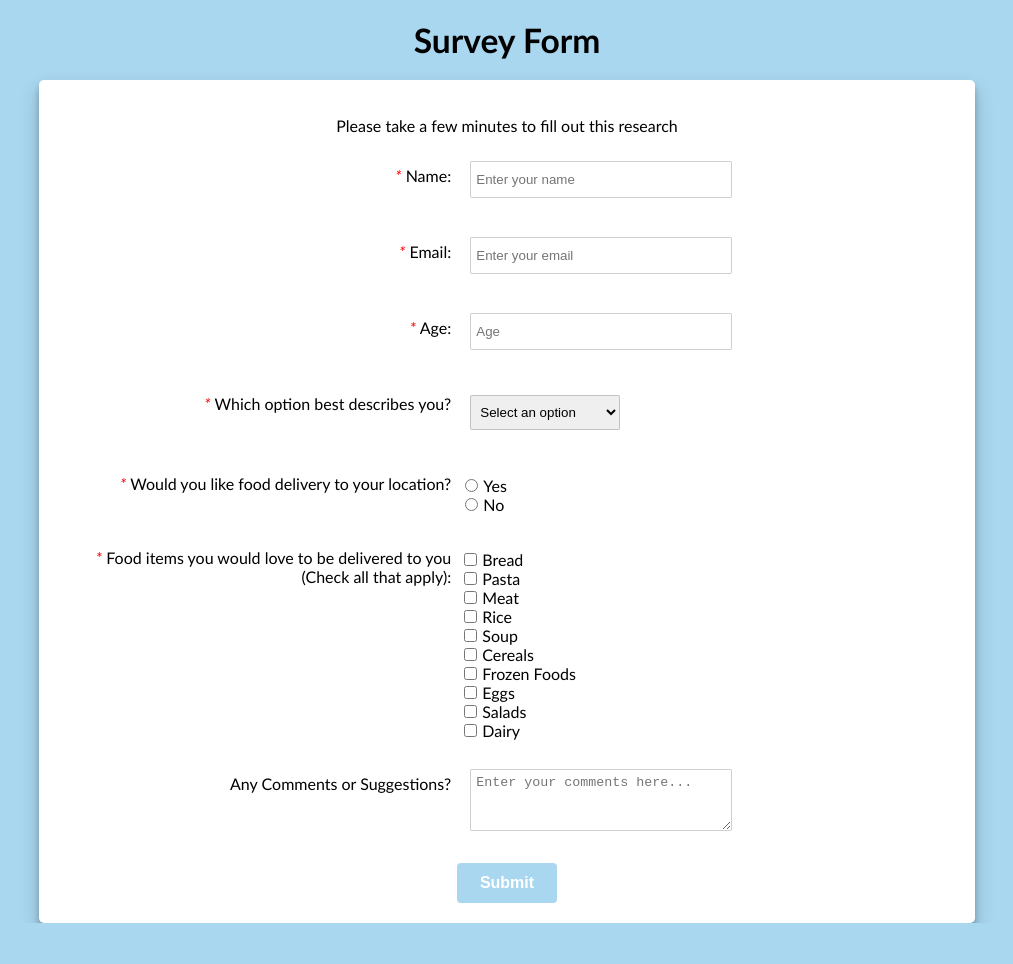
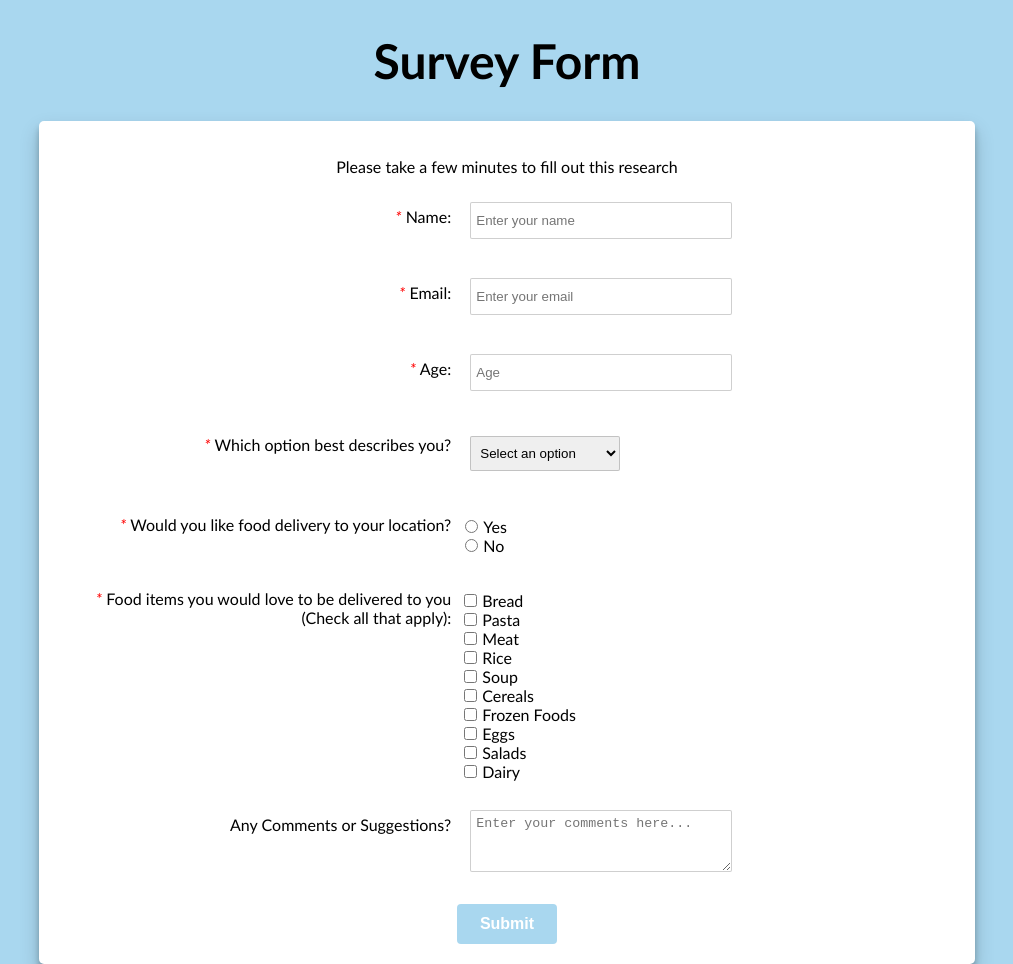
Before and after one commit to fobabs/survey-form, a plain HTML site: page index.htm in a window 1280 px wide. Shown: the whole page, without its empty margins (141-1154 px from the left). Before the commit the page ends 923 px from the top, so only its background shows below. Drawn offline with Linux system fonts and the light colour scheme.

Commit message:
made minor changes

```diff
--- a/assets/style.css
+++ b/assets/style.css
@@ -7,7 +7,7 @@ html, body {
   min-width: 320px;
 }
 header {
-  font-size: 2.1em;
+  font-size: 1.5em;
   font-weight: bold;
   margin: 20px;
 }
--- a/index.htm
+++ b/index.htm
@@ -9,7 +9,9 @@
     <link rel="stylesheet" type="text/css" media="screen" href="assets/style.css" />
   </head>
   <body>
-    <header id="title">Survey Form</header>
+    <header>
+      <h1 id="title">Survey Form</h1>
+    </header>
     <div id="form-body">
       <p id="description">Please take a few minutes to fill out this research</p>
       <form method="GET" action="" id="survey-form">
```
